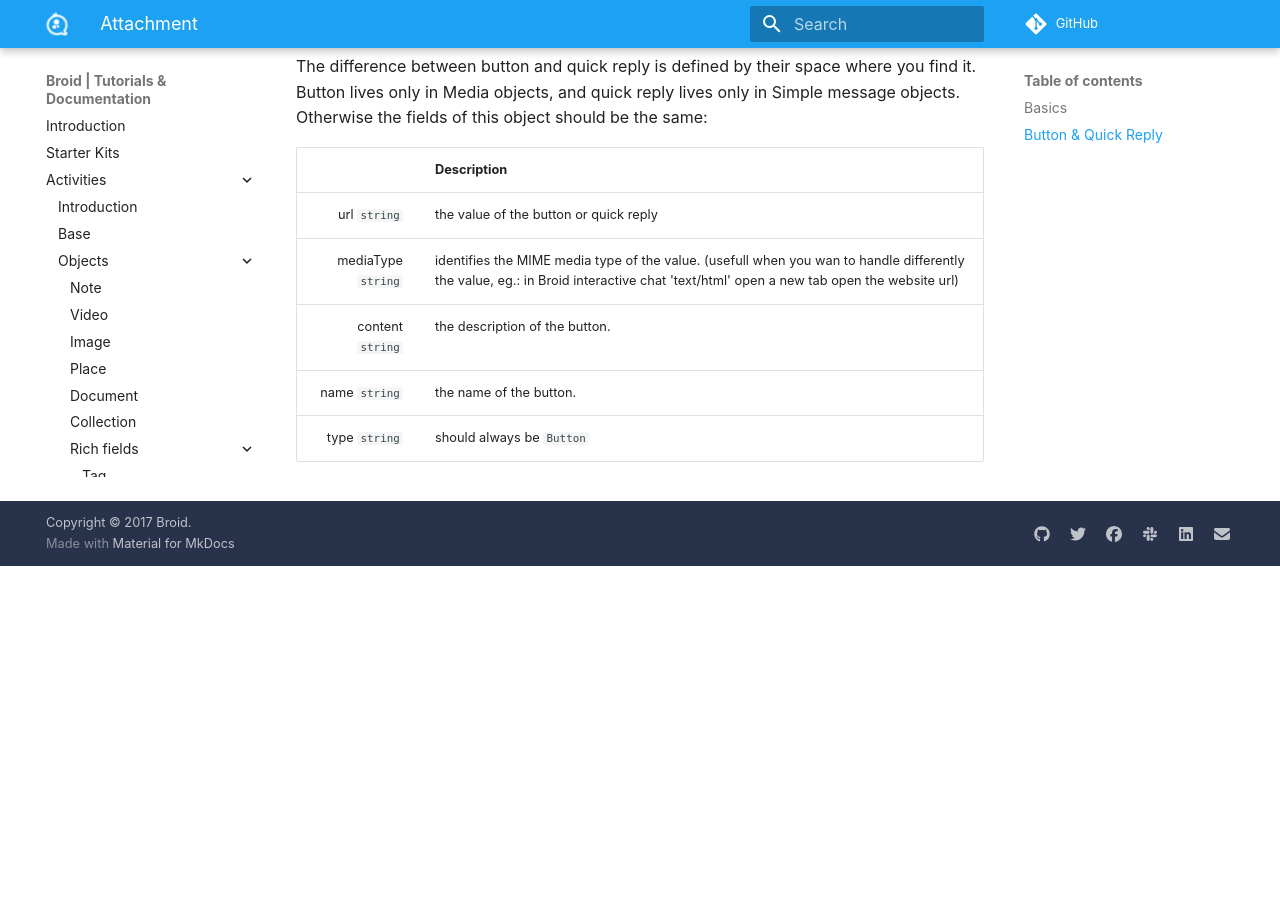
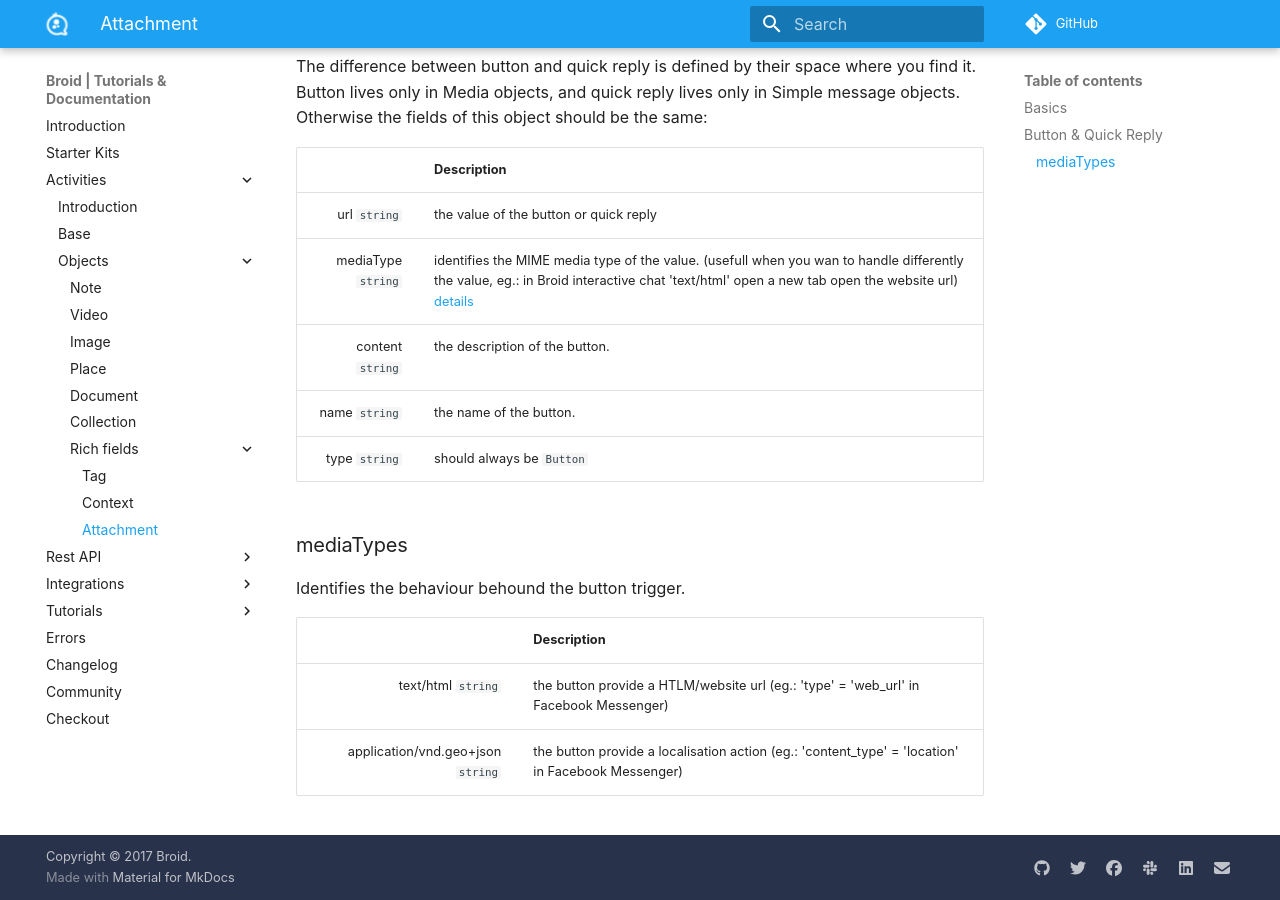
Before and after one commit to broidHQ/broid-docs, an MkDocs documentation site: the page built from docs/activitystreams/object/fields/attachment.md, in a window 1280 px wide and 900 px high, scrolled down 917 px. Built offline with MkDocs 1.6.1 and Material for MkDocs 9.7.7, drawn with Linux system fonts in a browser that asks for light colours; some web fonts are replaced; comment, search, counter and statistics services are not loaded; old or Windows-style settings are respelled for this version of MkDocs; before the commit the page ends 1483 px from its top, so only the background shows below that.

Commit message:
Add mediaTypes information

```diff
--- a/docs/activitystreams/object/fields/attachment.md
+++ b/docs/activitystreams/object/fields/attachment.md
@@ -49,7 +49,16 @@ Otherwise the fields of this object should be the same:
 |                      | Description                                                                                                                                                                         |
 |---------------------:|:------------------------------------------------------------------------------------------------------------------------------------------------------------------------------------|
 |       url ``string`` | the value of the button or quick reply                                                                                                                                              |
-| mediaType ``string`` | identifies the MIME media type of the value. (usefull when you wan to handle differently the value, eg.: in Broid interactive chat 'text/html' open a new tab open the website url) |
+| mediaType ``string`` | identifies the MIME media type of the value. (usefull when you wan to handle differently the value, eg.: in Broid interactive chat 'text/html' open a new tab open the website url) [details](/activitystreams/object/fields/attachment/#button-quick-reply) |
 |   content ``string`` | the description of the button.                                                                                                                                                      |
 |      name ``string`` | the name of the button.                                                                                                                                                             |
 |      type ``string`` | should always be `Button`                                                                                                                                                           |
+
+### mediaTypes
+
+Identifies the behaviour behound the button trigger.
+
+|                      | Description                                                                                                                                                                    |
+|---------------------:|:------------------------------------------------|
+| text/html ``string`` | the button provide a HTLM/website url  (eg.: 'type' = 'web_url' in Facebook Messenger)          |
+| application/vnd.geo+json ``string`` | the button provide a localisation action (eg.: 'content_type' = 'location' in Facebook Messenger)          |
```
